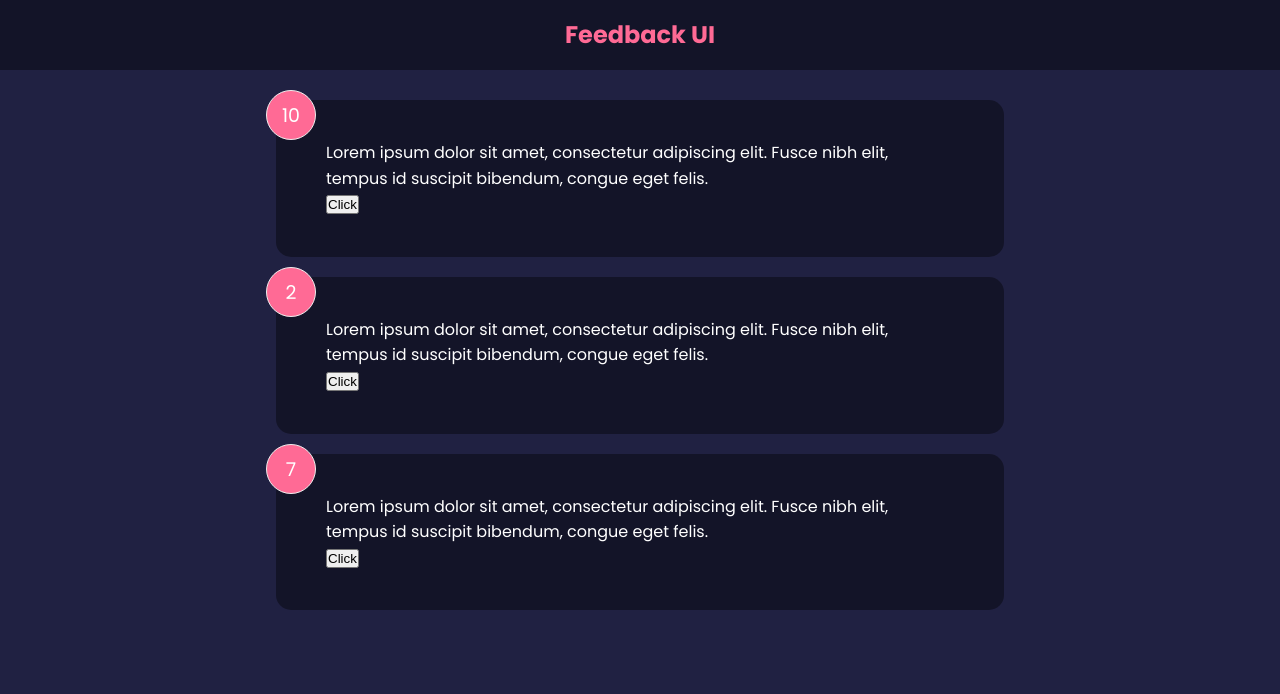
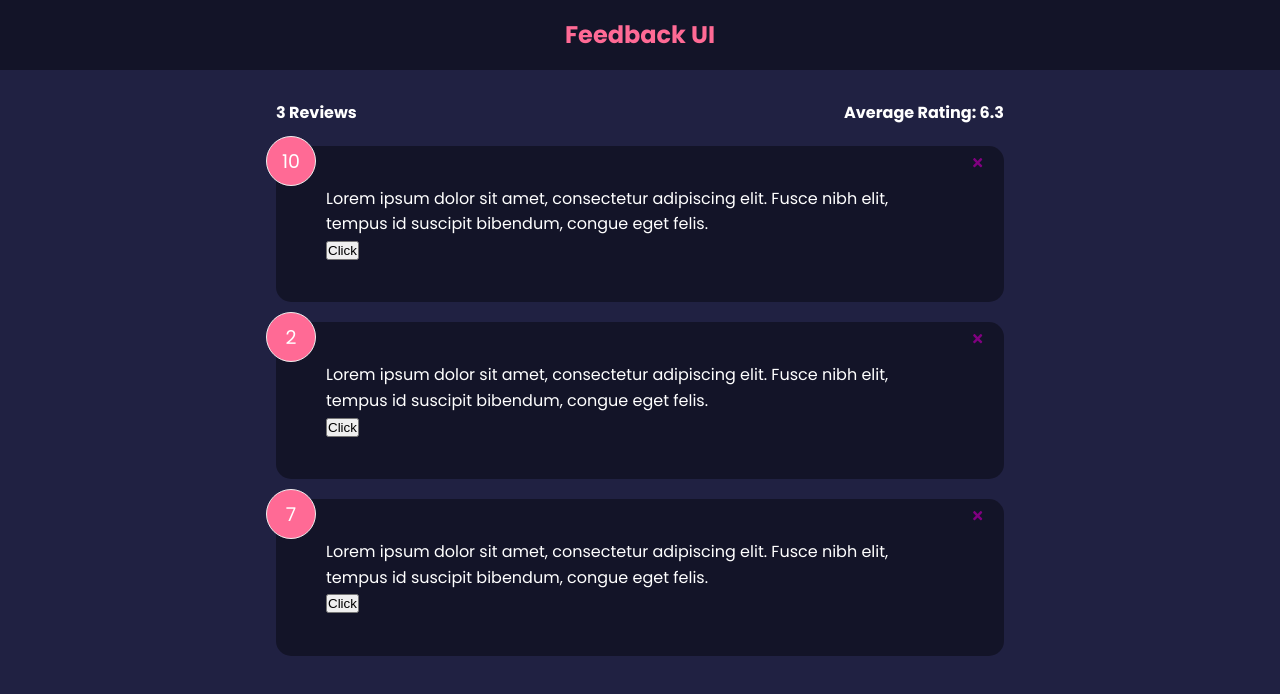
Before and after one commit to kristjanhollo/Feedback-UI, a React (Create React App) app: page / in a window 1280 px wide. Shown: the top 694 px of the page. Built offline with nearby package versions, Linux system fonts and the light colour scheme.

Commit message:
[add] - FeedBack counter - reviews, average rating

```diff
--- a/package.json
+++ b/package.json
@@ -8,6 +8,7 @@
     "@testing-library/user-event": "^13.5.0",
     "react": "^17.0.2",
     "react-dom": "^17.0.2",
+    "react-icons": "^4.3.1",
     "react-scripts": "5.0.0",
     "web-vitals": "^2.1.2"
   },
--- a/src/App.js
+++ b/src/App.js
@@ -1,9 +1,9 @@
 import './App.css';
 import Header from "./components/Header";
-import FeedbackItem from "./components/FeedbackItem";
 import FeedbackData from "./data/FeedbackData";
 import FeedbackList from "./components/FeedbackList";
-import { useState } from "react";
+import {useState} from "react";
+import FeedbackStats from "./components/FeedbackStats";
 
 // function App() {
 //     return (
@@ -20,11 +20,21 @@
 function App() {
     const [feedback, setFeedback] = useState(FeedbackData);
 
+    const deleteFeedBack = (id) => {
+        if (window.confirm('Are you sure you want to delete?')) {
+            setFeedback(feedback.filter((item) => item.id !== id))
+        }
+
+    }
+
     return (
         <>
-        <Header />
+            <Header/>
+
             <div className="container">
-                <FeedbackList feedback={feedback}/>
+                <FeedbackStats feedback={feedback}/>
+                <FeedbackList feedback={feedback}
+                              handleDelete={deleteFeedBack}/>
             </div>
         </>
     )
--- a/src/components/FeedbackItem.js
+++ b/src/components/FeedbackItem.js
@@ -1,13 +1,14 @@
 import Card from "./shared/Card";
+import {FaTimes} from "react-icons/fa"
 import PropTypes from "prop-types";
 import {useState} from "react";
 
 
-function FeedbackItem({item}) {
+function FeedbackItem({item, handleDelete}) {
 
 
     // import { useState } from "react";
-    const [rating, setRating] = useState(7);
+    // const [rating, setRating] = useState(7);
     const [light, setColor] = useState(true);
 
     const handleClick = () => {
@@ -28,9 +29,13 @@
     // }
 
 
+
+
+
     return (
         <Card reverse={light}>
             <div className="num-display">{item.rating}</div>
+            <button onClick={() => handleDelete(item.id)} className="close"><FaTimes color='purple'/></button>
             <div className="text-display">{item.text}</div>
             {/*<button onClick={handleClick}>Click</button>*/}
             <button onClick={handleClick}>Click</button>
--- a/src/components/FeedbackList.js
+++ b/src/components/FeedbackList.js
@@ -1,14 +1,15 @@
 import FeedbackItem from "./FeedbackItem";
 import PropTypes from "prop-types";
 
-function FeedbackList({feedback}) {
+function FeedbackList({feedback, handleDelete}) {
     if (!feedback || feedback.length === 0) {
         return <p>No feedback yet!</p>;
     }
     return (
         <div className="feedback-list">
             {feedback.map((item) => (
-                <FeedbackItem key={item.id} item={item}/>
+                <FeedbackItem key={item.id} item={item}
+                handleDelete={handleDelete}/>
             ))}
         </div>
     )
--- /dev/null
+++ b/src/components/FeedbackStats.js
@@ -0,0 +1,23 @@
+import PropTypes from "prop-types";
+
+function FeedbackStats({ feedback }) {
+    // Calculate ratings average
+
+    let average = feedback.reduce((acc, cur) => {
+        return acc + cur.rating
+    }, 0) / feedback.length;
+
+    average = average.toFixed(1).replace(/[.,]0$/,'');
+    return (
+        <div className="feedback-stats">
+            <h4>{feedback.length} Reviews</h4>
+            <h4>Average Rating: {isNaN(average) ? 0 : average}</h4>
+        </div>
+    )
+}
+
+FeedbackStats.propTypes = {
+    feedback: PropTypes.array.isRequired,
+}
+
+export default FeedbackStats
```
Also changed, not shown: 1 other file (tests, documents, lock files or other folders).
